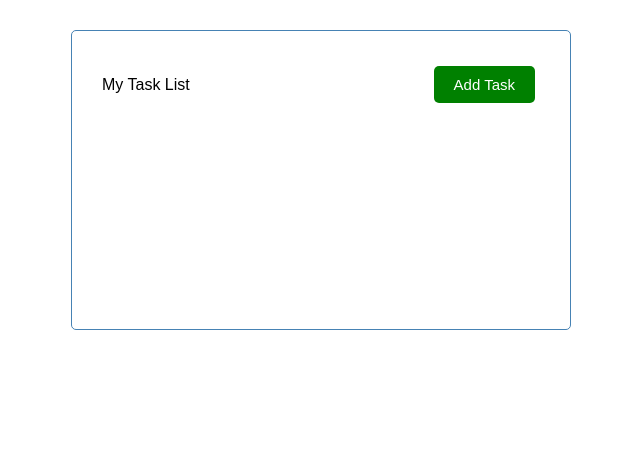
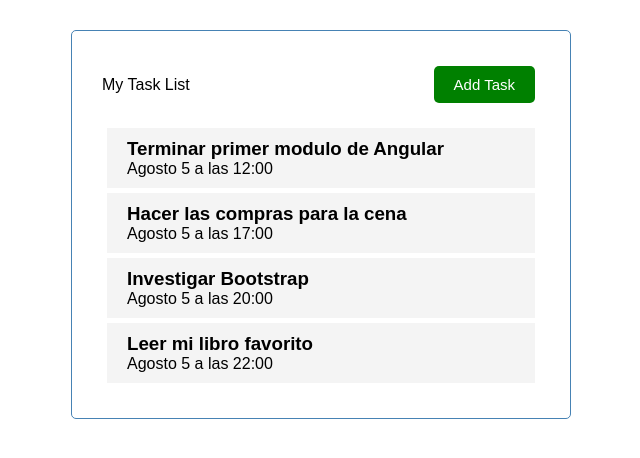
Before and after one commit to diego-vilca/Angular-Task-List, an Angular app: page / in a window 1280 px wide. Shown: the top 458 px of the page, without its empty margins (319-959 px from the left). Built offline with nearby package versions, Linux system fonts and the light colour scheme.

Commit message:
lista de items

```diff
--- a/src/app/app.component.html
+++ b/src/app/app.component.html
@@ -1,3 +1,4 @@
 <div class="container">
   <app-header></app-header>
+  <app-tasks></app-tasks>
 </div>
--- a/src/app/app.module.ts
+++ b/src/app/app.module.ts
@@ -4,12 +4,16 @@
 import { AppComponent } from './app.component';
 import { HeaderComponent } from './components/header/header.component';
 import { ButtonComponent } from './components/button/button.component';
+import { TasksComponent } from './components/tasks/tasks.component';
+import { TasksItemComponent } from './components/tasks-item/tasks-item.component';
 
 @NgModule({
   declarations: [
     AppComponent,
     HeaderComponent,
-    ButtonComponent
+    ButtonComponent,
+    TasksComponent,
+    TasksItemComponent
   ],
   imports: [
     BrowserModule
--- /dev/null
+++ b/src/app/components/tasks-item/tasks-item.component.css
@@ -0,0 +1,16 @@
+.task {
+    background-color: #f4f4f4;
+    margin: 5px;
+    padding: 10px 20px;
+    cursor: pointer;
+}
+
+.task.reminder {
+    border-left: 5px solid green;
+}
+
+.task h3 {
+    display: flex;
+    align-items: center;
+    justify-content: space-between;
+}
--- /dev/null
+++ b/src/app/components/tasks-item/tasks-item.component.html
@@ -0,0 +1,4 @@
+<div class="task">
+    <h3>{{task.text}}</h3>
+    <p>{{task.day}}</p>
+</div>
--- /dev/null
+++ b/src/app/components/tasks-item/tasks-item.component.ts
@@ -0,0 +1,13 @@
+import { Component, Input } from '@angular/core';
+import { Task } from '../../Task'
+import { TASK } from '../../mock-task'
+
+@Component({
+  selector: 'app-tasks-item',
+  templateUrl: './tasks-item.component.html',
+  styleUrls: ['./tasks-item.component.css']
+})
+export class TasksItemComponent {
+  @Input()
+  task: Task = TASK[0];
+}
--- /dev/null
+++ b/src/app/components/tasks/tasks.component.html
@@ -0,0 +1,5 @@
+<app-tasks-item
+    *ngFor="let task of tasks"
+    [task] = "task"
+>
+</app-tasks-item>
--- /dev/null
+++ b/src/app/components/tasks/tasks.component.ts
@@ -0,0 +1,12 @@
+import { Component } from '@angular/core';
+import { Task } from '../../Task';
+import { TASK } from 'src/app/mock-task';
+
+@Component({
+  selector: 'app-tasks',
+  templateUrl: './tasks.component.html',
+  styleUrls: ['./tasks.component.css']
+})
+export class TasksComponent {
+  tasks: Task[] = TASK;
+}
```
Also changed, not shown: src/app/components/tasks/tasks.component.css (added), 2 other files (tests, documents, lock files or other folders).
